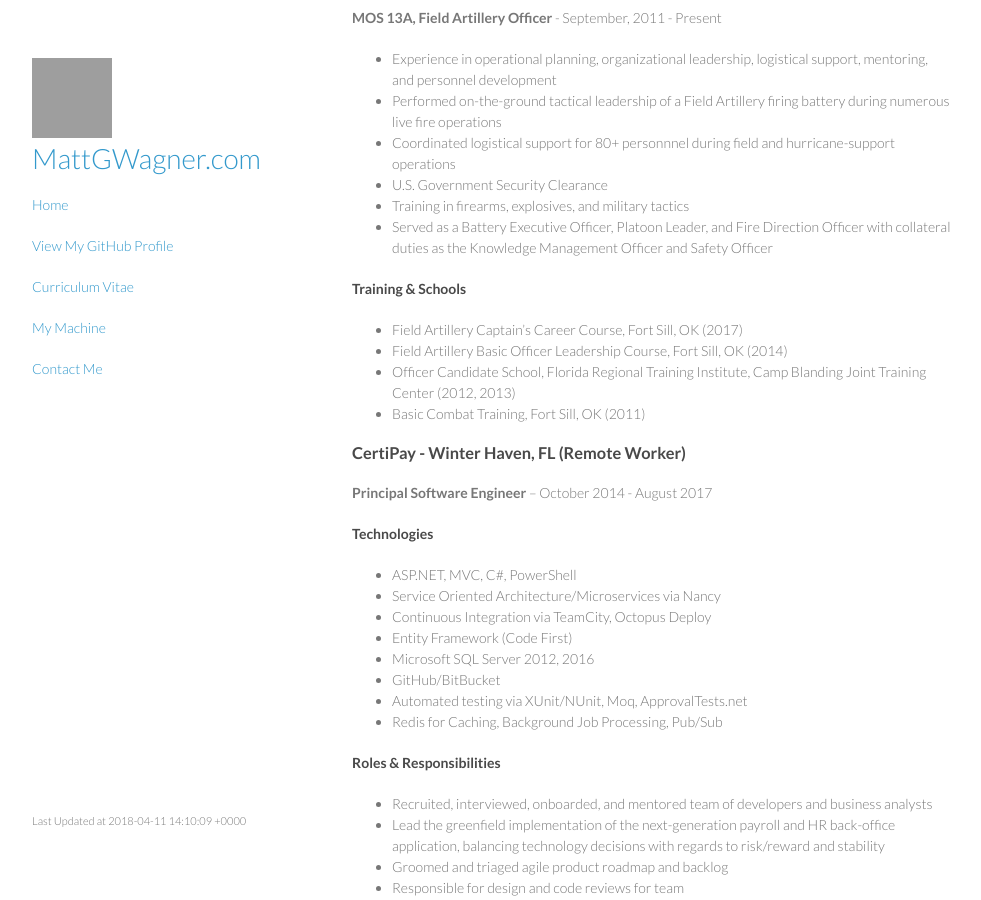
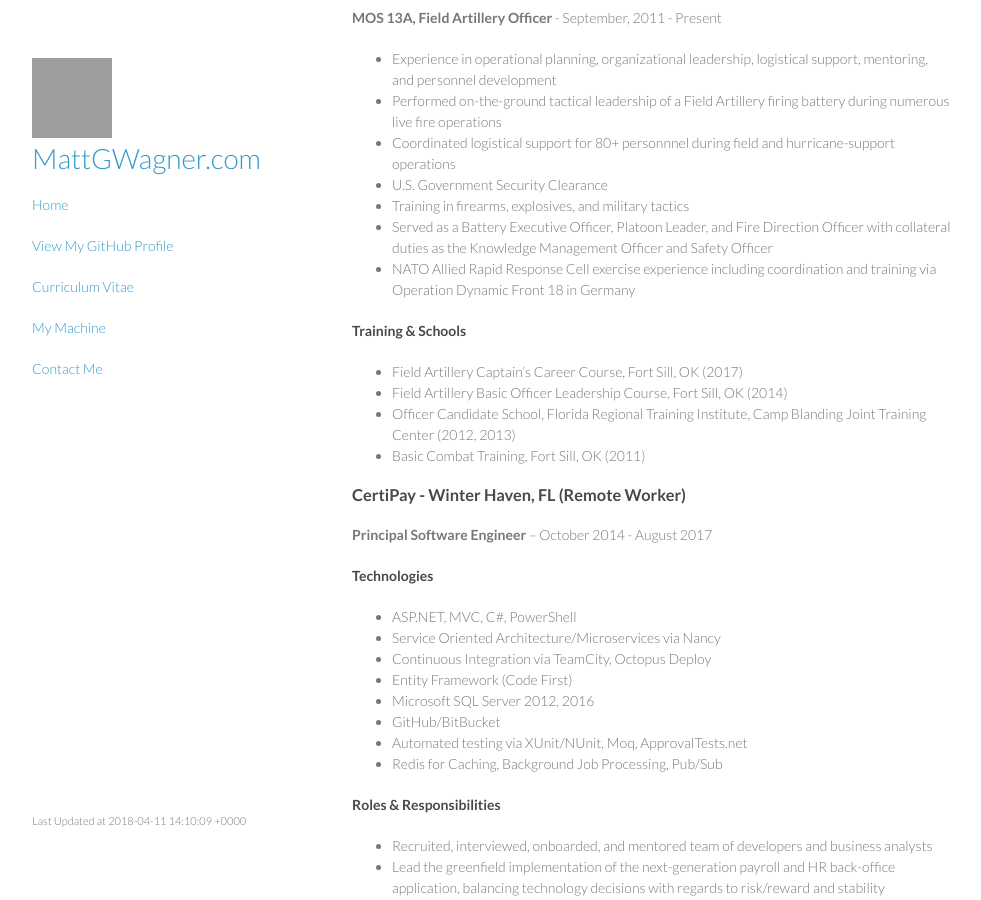
Before and after one commit to mattgwagner/mattgwagner, a Jekyll site: the page built from cv.md, in a window 1280 px wide and 900 px high, scrolled down 911 px. Shown: the whole window, without its empty margins (148-1129 px from the left). Built offline with Jekyll 4.4.1, drawn with Linux system fonts in a browser that asks for light colours; grey boxes are pictures that could not be loaded.

Commit message:
Update cv.md

```diff
--- a/cv.md
+++ b/cv.md
@@ -50,6 +50,7 @@ title: Matt G. Wagner - Curriculum Vitae
 * U.S. Government Security Clearance
 * Training in firearms, explosives, and military tactics
 * Served as a Battery Executive Officer, Platoon Leader, and Fire Direction Officer with collateral duties as the Knowledge Management Officer and Safety Officer
+* NATO Allied Rapid Response Cell exercise experience including coordination and training via Operation Dynamic Front 18 in Germany
 
 #### Training & Schools
 * Field Artillery Captain's Career Course, Fort Sill, OK (2017)
```
